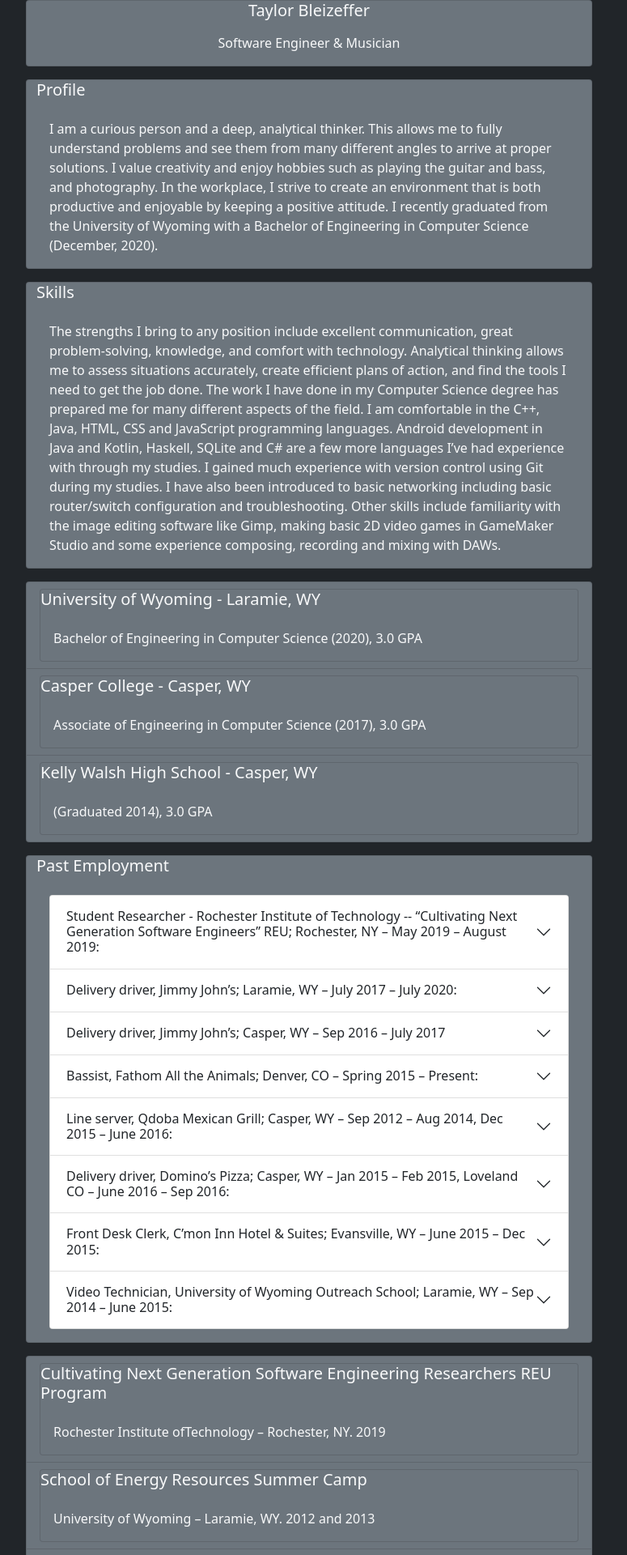
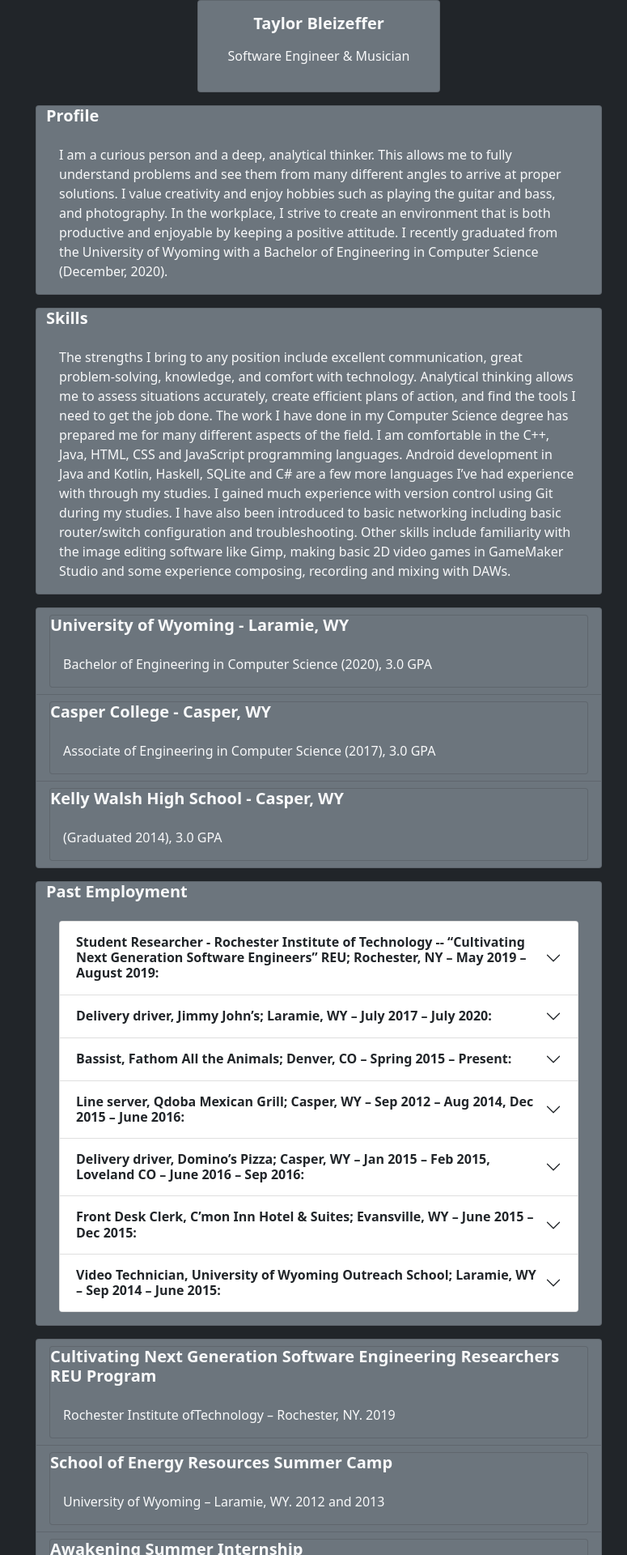
Before and after one commit to tbzeff/my-portfolio, a React (Create React App) app: page /resume in a window 1280 px wide. Shown: the top 1920 px of the page at 81% size, without its empty margins (246-1021 px from the left). Built offline with nearby package versions, Linux system fonts and the light colour scheme.

Commit message:
Minor Styling Updates

```diff
--- a/src/components/Education.js
+++ b/src/components/Education.js
@@ -10,7 +10,7 @@ const Education = () => (
     <ListGroup style={{ width: '700px' }}>
         <ListGroup.Item className="bg-secondary" style={{ width: '700px' }}>
             <Card className="text-light bg-secondary">
-                <Card.Title>University of Wyoming - Laramie, WY</Card.Title>
+                <Card.Title><strong>University of Wyoming - Laramie, WY</strong></Card.Title>
                 <Card.Body>
                     <Card.Text >
                     Bachelor of Engineering in Computer Science (2020), 3.0 GPA
@@ -21,7 +21,7 @@ const Education = () => (
 
         <ListGroup.Item className="bg-secondary" style={{ width: '700px' }}>
             <Card className="text-light bg-secondary">
-                <Card.Title>Casper College - Casper, WY</Card.Title>
+                <Card.Title><strong>Casper College - Casper, WY</strong></Card.Title>
                 <Card.Body>
                     <Card.Text>
                     Associate of Engineering in Computer Science (2017), 3.0 GPA
@@ -32,7 +32,7 @@ const Education = () => (
 
         <ListGroup.Item className="bg-secondary" style={{ width: '700px' }}>
             <Card className="text-light bg-secondary">
-                <Card.Title>Kelly Walsh High School - Casper, WY</Card.Title>
+                <Card.Title><strong>Kelly Walsh High School - Casper, WY</strong></Card.Title>
                 <Card.Body>
                     <Card.Text>
                     (Graduated 2014), 3.0 GPA
--- a/src/components/PastEmployment.js
+++ b/src/components/PastEmployment.js
@@ -5,12 +5,12 @@ import { Card, Accordion } from 'react-bootstrap';
 
 const PastEmployment = () => (
     <Card className="bg-secondary" style={{ width: '700px' }}>
-        <Card.Title className="text-light">Past Employment</Card.Title>
+        <Card.Title className="text-light"><strong>Past Employment</strong></Card.Title>
         <Card.Body>
             <Accordion>
                 <Accordion.Item eventKey="0" >
                     <Accordion.Header>
-                        Student Researcher - Rochester Institute of Technology -- “Cultivating Next Generation Software Engineers” REU; Rochester, NY – May 2019 – August 2019:
+                        <strong>Student Researcher - Rochester Institute of Technology -- “Cultivating Next Generation Software Engineers” REU; Rochester, NY – May 2019 – August 2019:</strong>
                     </Accordion.Header>
                     <Accordion.Body>
                     Student researcher, served on research team working closely with mentor professor and team members
@@ -21,9 +21,10 @@ const PastEmployment = () => (
                 </Accordion.Item>
                 <Accordion.Item eventKey="1">
                     <Accordion.Header>
-                    Delivery driver, Jimmy John’s; Laramie, WY – July 2017 – July 2020:
+                    <strong>Delivery driver, Jimmy John’s; Laramie, WY – July 2017 – July 2020:</strong>
                     </Accordion.Header>
                     <Accordion.Body>
+                    <strong>Delivery driver, Jimmy John’s; Casper, WY – Sep 2016 – July 2017</strong> <br />
                     Customer service; food preparation; fulfill delivery orders safely; accurately and quickly; safe food
                     handling; work in team-oriented environment; answer and troubleshoot customer questions and
                     complaints.
@@ -31,14 +32,7 @@ const PastEmployment = () => (
                 </Accordion.Item>
                 <Accordion.Item eventKey="2">
                     <Accordion.Header>
-                    Delivery driver, Jimmy John’s; Casper, WY – Sep 2016 – July 2017
-                    </Accordion.Header>
-                    <Accordion.Body>
-                    </Accordion.Body>
-                </Accordion.Item>
-                <Accordion.Item eventKey="3">
-                    <Accordion.Header>
-                    Bassist, Fathom All the Animals; Denver, CO – Spring 2015 – Present:
+                    <strong>Bassist, Fathom All the Animals; Denver, CO – Spring 2015 – Present:</strong>
                     </Accordion.Header>
                     <Accordion.Body>
                     Teamwork; creativity; social and performance skills; marketing/advertising; managing band social
@@ -46,9 +40,9 @@ const PastEmployment = () => (
                     practice; travel; networking with other musicians, promoters, venues, etc.
                     </Accordion.Body>
                 </Accordion.Item>
-                <Accordion.Item eventKey="4">
+                <Accordion.Item eventKey="3">
                     <Accordion.Header>
-                    Line server, Qdoba Mexican Grill; Casper, WY – Sep 2012 – Aug 2014, Dec 2015 – June 2016:
+                    <strong>Line server, Qdoba Mexican Grill; Casper, WY – Sep 2012 – Aug 2014, Dec 2015 – June 2016:</strong>
                     </Accordion.Header>
                     <Accordion.Body>
                     Customer service; food preparation; fulfill customer orders accurately; work in team-oriented
@@ -57,19 +51,19 @@ const PastEmployment = () => (
                     restaurant clean and presentable; paying attention to details.
                     </Accordion.Body>
                 </Accordion.Item>
+                <Accordion.Item eventKey="4">
+                    <Accordion.Header>
+                    <strong>Delivery driver, Domino’s Pizza; Casper, WY – Jan 2015 – Feb 2015, Loveland CO – June 2016 –
+                    Sep 2016:</strong>
+                    </Accordion.Header>
+                    <Accordion.Body>
+                    <strong>Customer service; fulfill delivery orders safely; accurately and quickly; safe food handling; work in
+                    team-oriented environment; answer or troubleshoot customer questions and complaints.</strong>
+                    </Accordion.Body>
+                </Accordion.Item>
                 <Accordion.Item eventKey="5">
                     <Accordion.Header>
-                    Delivery driver, Domino’s Pizza; Casper, WY – Jan 2015 – Feb 2015, Loveland CO – June 2016 –
-                    Sep 2016:
-                    </Accordion.Header>
-                    <Accordion.Body>
-                    Customer service; fulfill delivery orders safely; accurately and quickly; safe food handling; work in
-                    team-oriented environment; answer or troubleshoot customer questions and complaints.
-                    </Accordion.Body>
-                </Accordion.Item>
-                <Accordion.Item eventKey="6">
-                    <Accordion.Header>
-                    Front Desk Clerk, C’mon Inn Hotel & Suites; Evansville, WY – June 2015 – Dec 2015:
+                    <strong>Front Desk Clerk, C’mon Inn Hotel & Suites; Evansville, WY – June 2015 – Dec 2015:</strong>
                     </Accordion.Header>
                     <Accordion.Body>
                     Customer service; maintain meticulous records of current guests (room numbers, vehicle and credit
@@ -80,9 +74,9 @@ const PastEmployment = () => (
                     environment for guests.
                     </Accordion.Body>
                 </Accordion.Item>
-                <Accordion.Item eventKey="7">
+                <Accordion.Item eventKey="6">
                     <Accordion.Header>
-                    Video Technician, University of Wyoming Outreach School; Laramie, WY – Sep 2014 – June 2015:
+                    <strong>Video Technician, University of Wyoming Outreach School; Laramie, WY – Sep 2014 – June 2015:</strong>
                     </Accordion.Header>
                     <Accordion.Body>
                     Properly handle and operate classroom technology; maintain connection with off-site classrooms;
--- a/src/components/Programs.js
+++ b/src/components/Programs.js
@@ -10,7 +10,7 @@ const Education = () => (
     <ListGroup style={{ width: '700px' }}>
         <ListGroup.Item className="bg-secondary" style={{ width: '700px' }}>
             <Card className="text-light bg-secondary">
-                <Card.Title>Cultivating Next Generation Software Engineering Researchers REU Program</Card.Title>
+                <Card.Title><strong>Cultivating Next Generation Software Engineering Researchers REU Program</strong></Card.Title>
                 <Card.Body>
                     <Card.Text>
                     Rochester Institute ofTechnology – Rochester, NY. 2019
@@ -21,7 +21,7 @@ const Education = () => (
 
         <ListGroup.Item className="bg-secondary" style={{ width: '700px' }}>
             <Card className="text-light bg-secondary">
-                <Card.Title>School of Energy Resources Summer Camp</Card.Title>
+                <Card.Title><strong>School of Energy Resources Summer Camp</strong></Card.Title>
                 <Card.Body>
                     <Card.Text>
                     University of Wyoming – Laramie, WY. 2012 and 2013
@@ -32,7 +32,7 @@ const Education = () => (
 
         <ListGroup.Item className="bg-secondary" style={{ width: '700px' }}>
             <Card className="text-light bg-secondary">
-                <Card.Title>Awakening Summer Internship</Card.Title>
+                <Card.Title><strong>Awakening Summer Internship</strong></Card.Title>
                 <Card.Body>
                     <Card.Text>
                     Antioch Church – Overland Park, KS. 2011 and 2012
--- a/src/components/ResumeProfile.js
+++ b/src/components/ResumeProfile.js
@@ -4,7 +4,7 @@ import { Card } from 'react-bootstrap';
 
 const ResumeProfile = () => (
     <Card className="text-light bg-secondary" style={{ width: '700px' }}>
-        <Card.Title>Profile</Card.Title>
+        <Card.Title><strong>Profile</strong></Card.Title>
         <Card.Body>
             <Card.Text>
             I am a curious person and a deep, analytical thinker. This allows me to fully understand problems and
--- a/src/components/ResumeSkills.js
+++ b/src/components/ResumeSkills.js
@@ -4,7 +4,7 @@ import { Card } from 'react-bootstrap';
 
 const ResumeSkills = () => (
     <Card className="text-light bg-secondary" style={{ width: '700px' }}>
-        <Card.Title>Skills</Card.Title>
+        <Card.Title><strong>Skills</strong></Card.Title>
         <Card.Body>
             <Card.Text>
             The strengths I bring to any position include excellent communication, great problem-solving,
--- a/src/components/ResumeTitle.js
+++ b/src/components/ResumeTitle.js
@@ -4,9 +4,9 @@ import 'bootstrap/dist/css/bootstrap.min.css';
 import { Card } from 'react-bootstrap';
 
 const ResumeTitle = () => (
-    <Card className="text-light bg-secondary" style={{ width: '700px' }}>
-        <Card.Title className="m-auto text-center">Taylor Bleizeffer</Card.Title>
-        <Card.Body className="m-auto">
+    <Card className="m-auto text-light bg-secondary">
+        <Card.Title className="mt-3 m-auto text-center"><strong>Taylor Bleizeffer</strong></Card.Title>
+        <Card.Body className="mb-3 m-auto">
             <Card.Text className="text-center">
             Software Engineer & Musician
             </Card.Text>
--- a/src/pages/Home.js
+++ b/src/pages/Home.js
@@ -7,7 +7,7 @@ import ContactLinks from '../components/ContactLinks';
 import ProjectCarousel from '../components/ProjectCarousel';
 
 const Home = () => (
-    <Container className="bg-dark" fluid>
+    <Container className="bg-dark" style={{ height: '100vh' }} fluid>
         <Col className="m-auto">
             <Row><ContactLinks /></Row>
             <Row><PageHeader /></Row>
--- a/src/pages/Resume.js
+++ b/src/pages/Resume.js
@@ -11,16 +11,30 @@ import Education from '../components/Education';
 import PastEmployment from '../components/PastEmployment';
 import Programs from '../components/Programs';
 
+const titlestyle = {
+    display: 'block',
+    textAlign: 'center',
+    maxWidth: '100%',
+    width: '300px'
+};
+
+const containerstyle = {
+    display: 'flex',
+    flexDirection: 'column',
+    itemsAlign: 'center',
+    maxWidth: '100%'
+};
+
 const Resume = () => (
 
-    <Container className="bg-dark" fluid>
+    <Container className="bg-dark" style={containerstyle}>
         <Col className="m-auto" style={{ width: '700px' }}>
-            <Row className="mb-3"><ResumeTitle /></Row>
-            <Row className="mb-3"><ResumeProfile /></Row>
-            <Row className="mb-3"><ResumeSkills /></Row>
-            <Row className="mb-3"><Education /></Row>
-            <Row className="mb-3"><PastEmployment /></Row>
-            <Row className="mb-3"><Programs /></Row>
+            <Row className="mb-3 m-auto" style={titlestyle}><ResumeTitle /></Row>
+            <Row className="mb-3 m-auto"><ResumeProfile /></Row>
+            <Row className="mb-3 m-auto"><ResumeSkills /></Row>
+            <Row className="mb-3 m-auto"><Education /></Row>
+            <Row className="mb-3 m-auto"><PastEmployment /></Row>
+            <Row className="mb-3 m-auto"><Programs /></Row>
         </Col>
     </Container>
 
```
